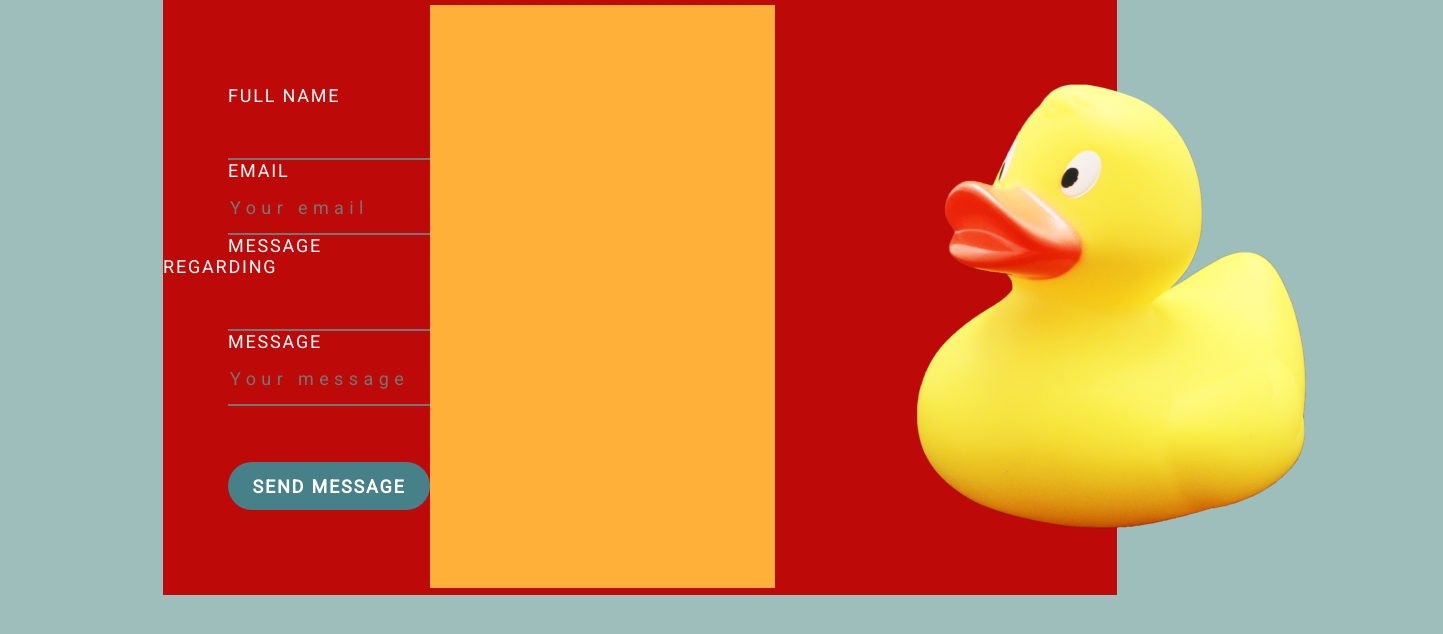
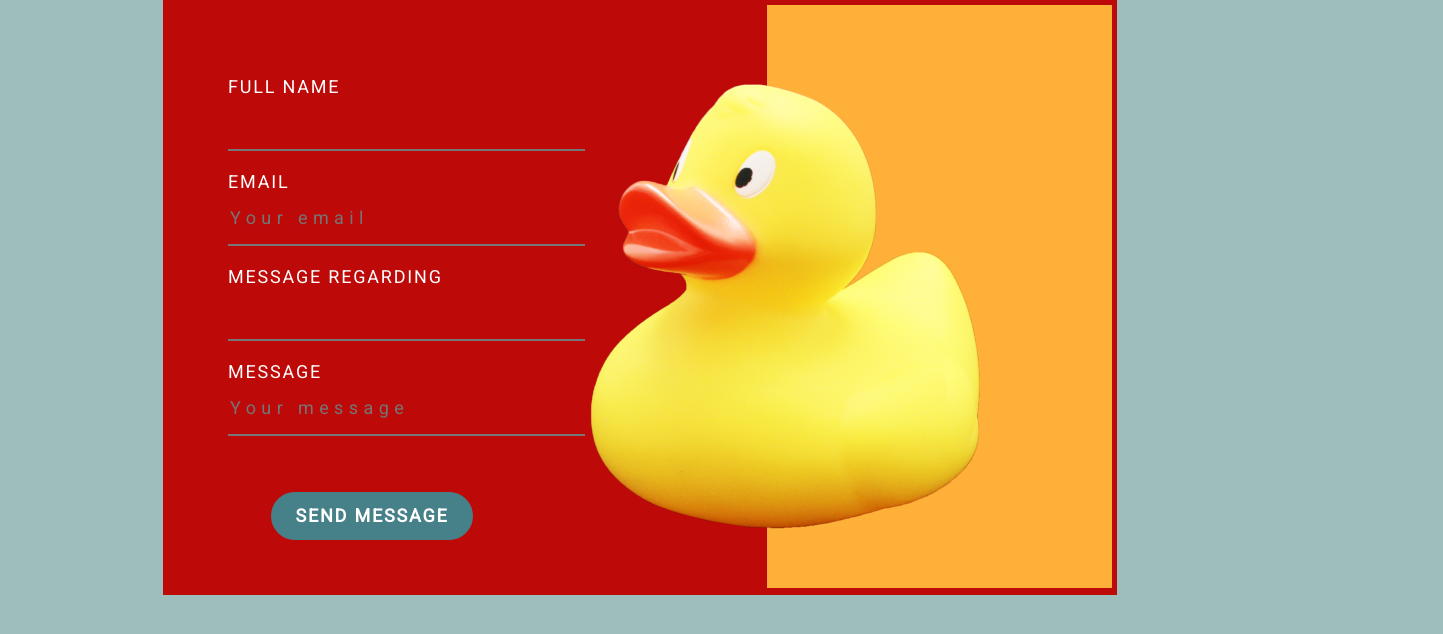
Before and after one commit to tanyapeterson/duck-form-project, a plain HTML site: page index.html in a window 1280 px wide. Shown: the whole page, 1443 px wide, since content can reach past the window. Drawn offline with Linux system fonts and the light colour scheme.

Commit message:
added img

```diff
--- a/index.html
+++ b/index.html
@@ -29,7 +29,7 @@
                 </label>
                 <input required type="message" class="input-info" placeholder="">
             </div>
-            <div>
+            <div class="text">
                 <label for="message" class="label">MESSAGE</label>
                 <input type="message" class="input-info" placeholder="Your message">
             </div>
@@ -41,8 +41,7 @@
     </div>
     <div class="container-2">
         <div class="rectangle"></div>
-    </div>
-    <div class="container-3">
+
         <div class="duck-img">
             <img src="images/hiclipart 2.png" alt="duck-img">
         </div>
--- a/styles/styles.css
+++ b/styles/styles.css
@@ -18,6 +18,10 @@
     height: 595px;
     display: flex;
     align-items: center;
+}
+
+.text {
+    padding-top: 20px;
 }
 
 
@@ -85,9 +89,12 @@
     transition-duration: 0.4s;
 }
 
+
+
 .send-btn:hover {
     background-color: #FFB039;
 }
+
 
 .container-2 {
     max-width: 954px;
@@ -98,6 +105,7 @@
 
 }
 
+
 .rectangle {
     margin-top: 5px;
     margin-right: 5px;
@@ -107,16 +115,6 @@
 }
 
 
-.container-3 {
-    max-width: 954px;
-    width: 100%;
-    height: 595px;
-    display: flex;
-}
-
 .duck-img {
-    max-width: 663px;
-    width: 100%;
-    height: 603px;
     position: absolute;
 }
```
